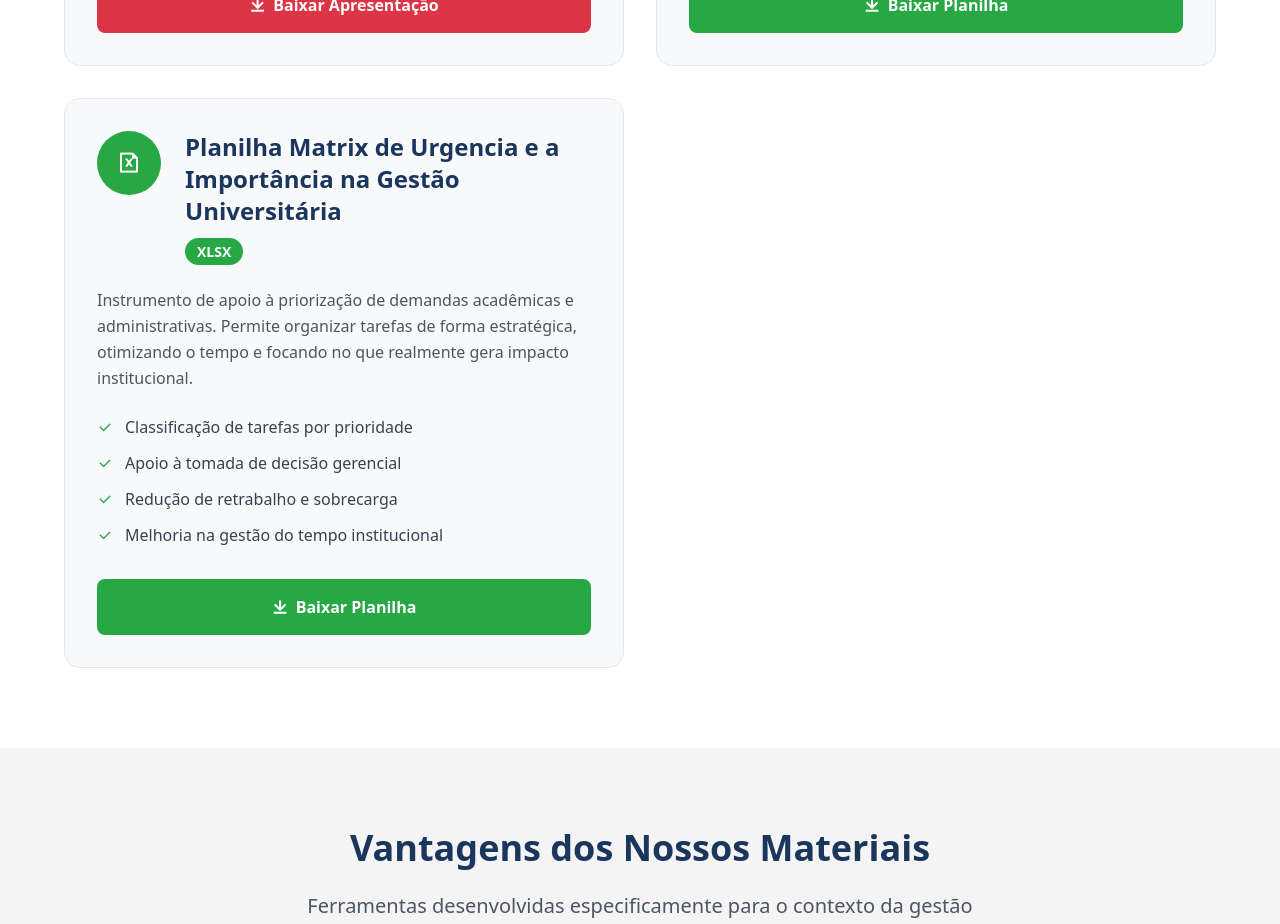
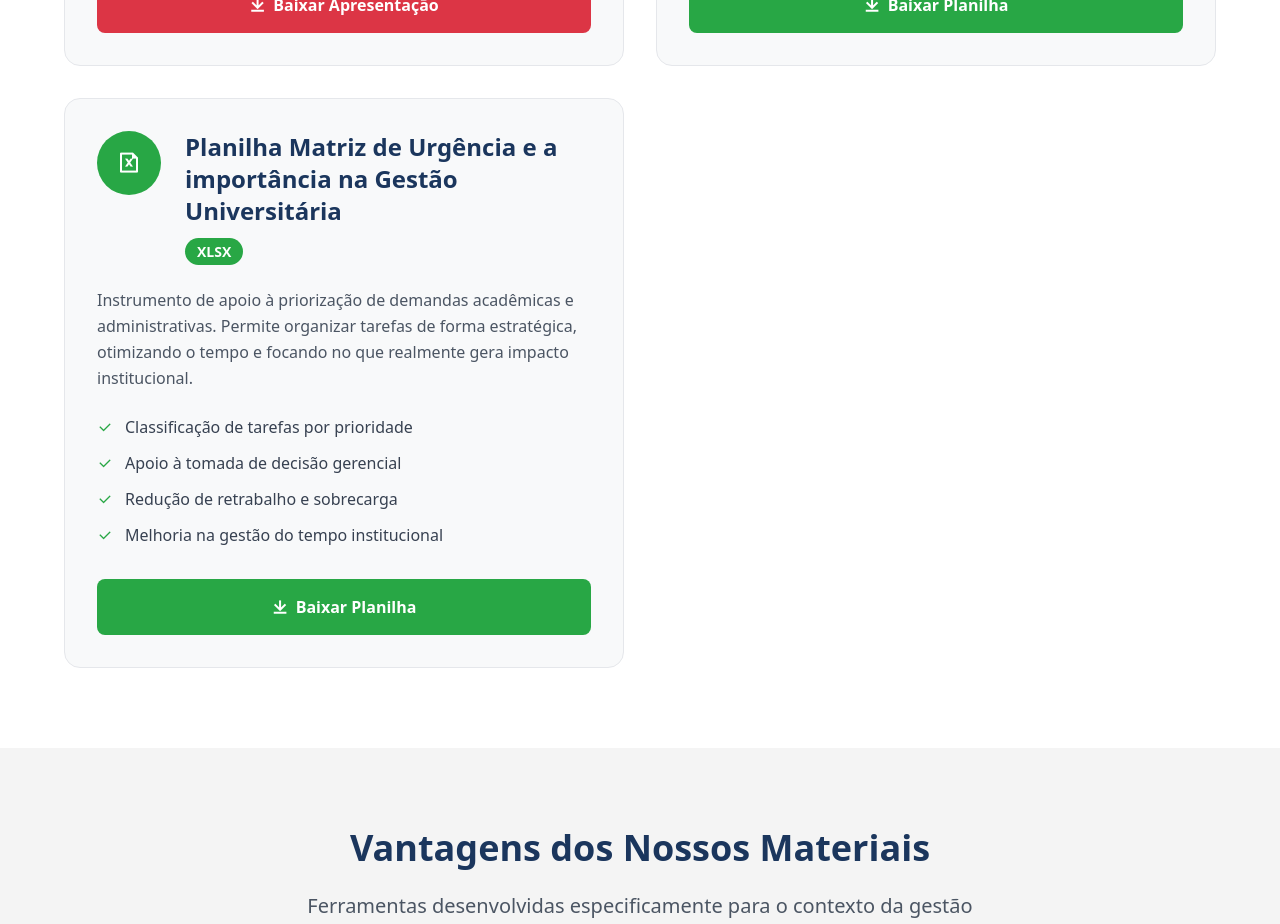
Before and after one commit to shirleyassis/InGUP360, a Next.js app: page /lideranca in a window 1280 px wide. Shown: the part 1200-2124 px from the top of the page. Built offline with nearby package versions, Linux system fonts and the light colour scheme.

Commit message:
liderança

```diff
--- a/app/lideranca/page.tsx
+++ b/app/lideranca/page.tsx
@@ -267,7 +267,7 @@ export default function Lideranca() {
                 </div>
                 <div className="flex-1">
                   <h3 className="text-2xl font-bold text-[#1B365D] mb-3">
-                    Planilha Matrix de Urgencia e a Importância na Gestão
+                    Planilha Matriz de Urgência e a importância na Gestão
                     Universitária
                   </h3>
                   <span className="bg-[#28A745] text-white px-3 py-1 rounded-full text-sm font-semibold">
```
